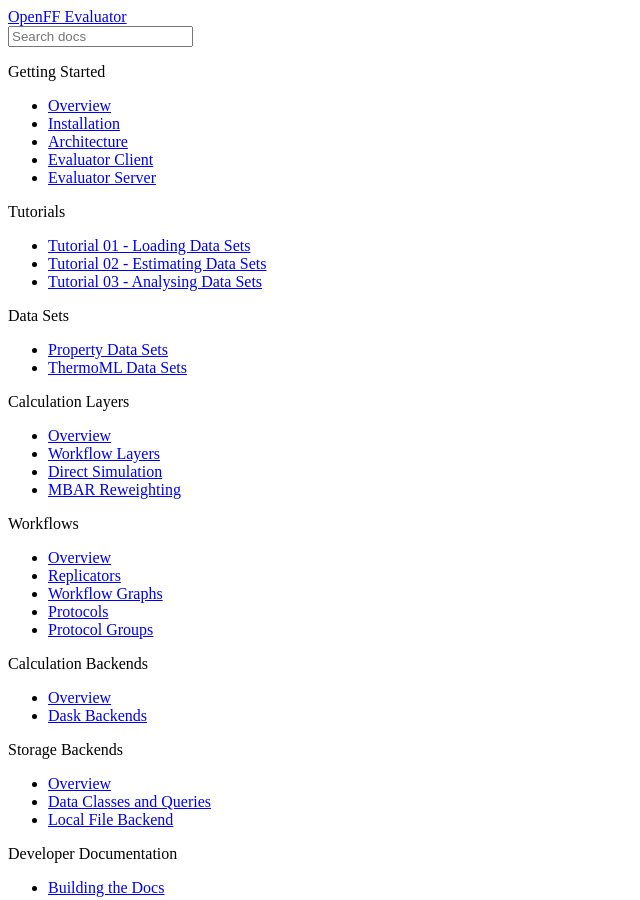
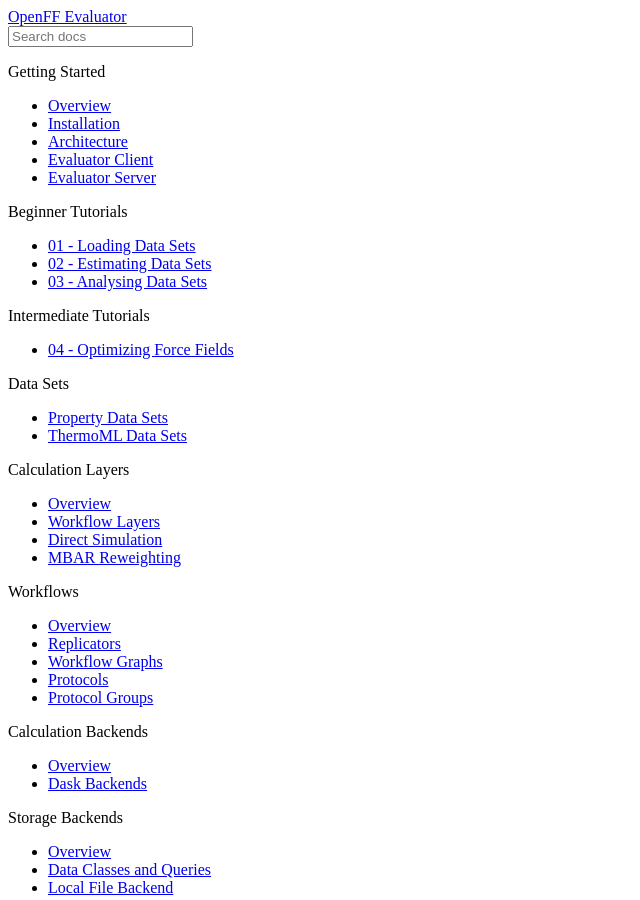
Before and after one commit to openforcefield/openff-evaluator, a Sphinx documentation site: the page built from docs/index.rst, in a window 1280 px wide and 900 px high. Shown: the whole window, without its empty margins (0-640 px from the left). Built offline with Sphinx 7.4.7 and the Read the Docs theme 2.0.0, drawn with Linux system fonts in a browser that asks for light colours.

Commit message:
Initial commit.

```diff
--- a/docs/index.rst
+++ b/docs/index.rst
@@ -106,11 +106,18 @@
 .. toctree::
   :maxdepth: 2
   :hidden:
-  :caption: Tutorials
+  :caption: Beginner Tutorials
 
-  tutorials/tutorial01
-  tutorials/tutorial02
-  tutorials/tutorial03
+  01 - Loading Data Sets <tutorials/tutorial01>
+  02 - Estimating Data Sets <tutorials/tutorial02>
+  03 - Analysing Data Sets <tutorials/tutorial03>
+
+.. toctree::
+  :maxdepth: 2
+  :hidden:
+  :caption: Intermediate Tutorials
+
+  04 - Optimizing Force Fields <tutorials/tutorial04>
 
 .. toctree::
   :maxdepth: 2
```
Also changed, not shown: docs/tutorials/colab_setup.ipynb, docs/tutorials/tutorial04.ipynb (added), 1 other file.
